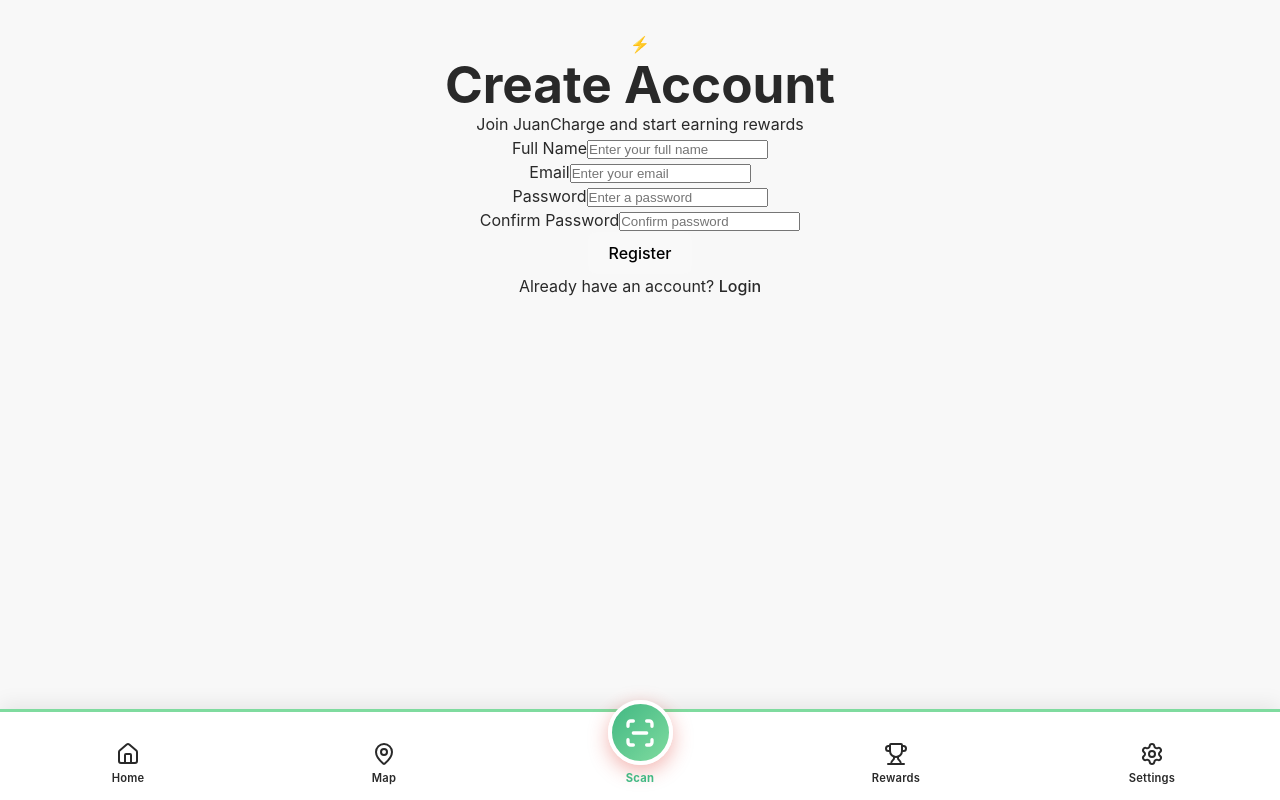
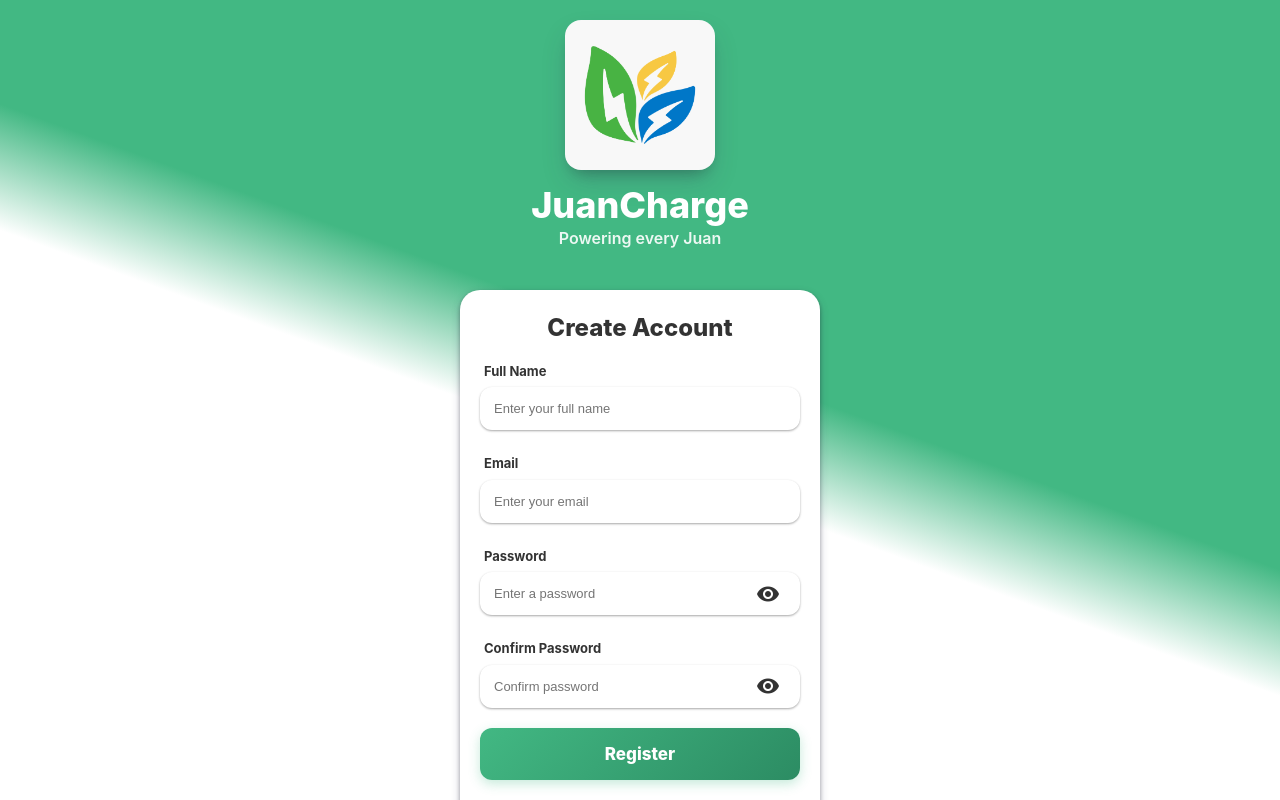
Before and after one commit to mawrk19/JuanCharge-mobile, a Vue app in the folder juancharge-mobile/: page /register in a window 1280 px wide. Built offline with nearby package versions, Linux system fonts and the light colour scheme; no server answers.

Commit message:
feat: enhance Login and Register views with improved UI elements and password visibility toggle

```diff
--- a/juancharge-mobile/index.html
+++ b/juancharge-mobile/index.html
@@ -3,6 +3,7 @@
   <head>
     <meta charset="UTF-8" />
     <link rel="icon" type="image/x-icon" href="/icon.ico" />
+    <link href="https://fonts.googleapis.com/icon?family=Material+Icons" rel="stylesheet" />
     <meta name="viewport" content="width=device-width, initial-scale=1.0, maximum-scale=1.0, user-scalable=no, viewport-fit=cover" />
     <meta name="mobile-web-app-capable" content="yes" />
     <meta name="apple-mobile-web-app-capable" content="yes" />
--- a/juancharge-mobile/src/App.vue
+++ b/juancharge-mobile/src/App.vue
@@ -7,7 +7,7 @@
 
 // Hide navbar on login page
 const showNavbar = computed(() => {
-  return route.path !== '/login'
+  return route.path !== '/login' && route.path !== '/register'
 })
 </script>
 
--- a/juancharge-mobile/src/views/Login.vue
+++ b/juancharge-mobile/src/views/Login.vue
@@ -5,32 +5,31 @@
       <div class="login-header">
         <img src="/logo.png" alt="JuanCharge Logo" class="logo" />
         <h1>JuanCharge</h1>
-        <p>Power your device, earn rewards</p>
+        <p>Powering every Juan</p>
       </div>
 
       <!-- Login Form -->
       <div class="login-form">
+        <header class="login-form-header">Login</header>
         <form @submit.prevent="handleLogin">
           <div class="form-group">
             <label>Email</label>
-            <input
-              v-model="credentials.email"
-              type="email"
-              placeholder="Enter your email"
-              required
-              :disabled="loading"
-            />
+            <input v-model="credentials.email" type="email" placeholder="Enter your email" required
+              :disabled="loading" />
           </div>
 
           <div class="form-group">
             <label>Password</label>
-            <input
-              v-model="credentials.password"
-              type="password"
-              placeholder="Enter your password"
-              required
-              :disabled="loading"
-            />
+            <div class="password-input-wrapper">
+              <input v-model="credentials.password" :type="showPassword ? 'text' : 'password'"
+                placeholder="Enter your password" required :disabled="loading">
+              <button type="button" class="toggle-password" @click="showPassword = !showPassword" :disabled="loading">
+                <span class="material-icons">
+                  {{ showPassword ? 'visibility_off' : 'visibility' }}
+                </span>
+              </button>
+              </input>
+            </div>
           </div>
 
           <!-- Error Message -->
@@ -39,11 +38,7 @@
           </div>
 
           <!-- Login Button -->
-          <button
-            type="submit"
-            class="login-btn"
-            :disabled="loading"
-          >
+          <button type="submit" class="login-btn" :disabled="loading">
             {{ loading ? 'Logging in...' : 'Login' }}
           </button>
         </form>
@@ -58,7 +53,7 @@
         <!-- Register Link -->
         <div class="register-link">
           Don't have an account?
-          <router-link to="/register">Register</router-link>
+          <router-link to="/register">Create Account</router-link>
         </div>
       </div>
 
@@ -79,12 +74,7 @@
         <form @submit.prevent="handleForgotPassword">
           <div class="form-group">
             <label>Email</label>
-            <input
-              v-model="forgotEmail"
-              type="email"
-              placeholder="Enter your email"
-              required
-            />
+            <input v-model="forgotEmail" type="email" placeholder="Enter your email" required />
           </div>
 
           <div v-if="forgotError" class="error-message">
@@ -96,18 +86,10 @@
           </div>
 
           <div class="modal-actions">
-            <button
-              type="button"
-              @click="showForgotPassword = false"
-              class="cancel-btn"
-            >
+            <button type="button" @click="showForgotPassword = false" class="cancel-btn">
               Cancel
             </button>
-            <button
-              type="submit"
-              class="submit-btn"
-              :disabled="sendingReset"
-            >
+            <button type="submit" class="submit-btn" :disabled="sendingReset">
               {{ sendingReset ? 'Sending...' : 'Send Reset Link' }}
             </button>
           </div>
@@ -133,6 +115,11 @@
 
 const loading = ref(false)
 const error = ref(null)
+
+//Toggle Password Visibility
+
+const showPassword = ref(false)
+
 
 // Forgot password
 const showForgotPassword = ref(false)
@@ -258,14 +245,20 @@
 }
 
 @keyframes pulse {
-  0%, 100% { transform: scale(1); }
-  50% { transform: scale(1.1); }
+
+  0%,
+  100% {
+    transform: scale(1);
+  }
+
+  50% {
+    transform: scale(1.1);
+  }
 }
 
 .login-header h1 {
   font-size: 36px;
   color: white;
-  margin-bottom: 8px;
   font-weight: 800;
 }
 
@@ -273,6 +266,14 @@
   font-size: 16px;
   color: rgba(255, 255, 255, 0.9);
   font-weight: 600;
+}
+
+.login-form-header {
+  font-size: 24px;
+  color: #333;
+  font-weight: 800;
+  text-align: center;
+  margin-bottom: 12px;
 }
 
 .login-form {
@@ -302,12 +303,12 @@
   padding: 14px;
   border: none;
   border-radius: 12px;
-  color:#333;
+  color: #333;
   font-size: 13px;
   font-weight: normal;
   transition: all 0.3s;
   box-sizing: border-box;
-  background-color:#ffffff;
+  background-color: #ffffff;
   box-shadow: rgba(0, 0, 0, 0.12) 0px 1px 3px, rgba(0, 0, 0, 0.24) 0px 1px 2px;
 }
 
@@ -474,4 +475,32 @@
   opacity: 0.6;
   cursor: not-allowed;
 }
+
+.password-input-wrapper {
+  position: relative;
+  width: 100%;
+}
+
+.password-input-wrapper input {
+  padding-right: 45px;
+  /* Make space for the button */
+}
+
+.toggle-password {
+  position: absolute;
+  right: 12px;
+  top: 50%;
+  transform: translateY(-50%);
+  background: transparent;
+  border: none;
+  cursor: pointer;
+  font-size: 18px;
+  color: #333;
+  padding: 4px 8px;
+  display: flex;
+  align-items: center;
+  justify-content: center;
+  transition: color 0.2s;
+  outline: none;
+}
 </style>
--- a/juancharge-mobile/src/views/Register.vue
+++ b/juancharge-mobile/src/views/Register.vue
@@ -2,12 +2,13 @@
   <div class="login-page">
     <div class="login-container">
       <div class="login-header">
-        <div class="logo">⚡</div>
-        <h1>Create Account</h1>
-        <p>Join JuanCharge and start earning rewards</p>
+        <img src="/logo.png" alt="JuanCharge Logo" class="logo" />
+        <h1>JuanCharge</h1>
+        <p>Powering every Juan</p>
       </div>
 
       <div class="login-form">
+        <header class="login-form-header">Create Account</header>
         <form @submit.prevent="handleRegister">
           <div class="form-group">
             <label>Full Name</label>
@@ -20,18 +21,41 @@
           </div>
 
           <div class="form-group">
-            <label>Password</label>
-            <input v-model="form.password" type="password" placeholder="Enter a password" required :disabled="loading" />
+            <div class="password-input-wrapper">
+              <label>Password</label>
+              <input v-model="form.password" :type="showPassword ? 'text' : 'password'" placeholder="Enter a password"
+                required :disabled="loading">
+              <button type="button" class="toggle-password" @click="showPassword = !showPassword" :disabled="loading">
+                <span class="material-icons">
+                  {{ showPassword ? 'visibility_off' : 'visibility' }}
+                </span>
+              </button>
+              </input>
+            </div>
           </div>
 
           <div class="form-group">
             <label>Confirm Password</label>
-            <input v-model="form.password_confirmation" type="password" placeholder="Confirm password" required :disabled="loading" />
+            <div class="password-input-wrapper">
+              <input v-model="form.password_confirmation"
+              :type="showConfirmPassword ? 'text' : 'password'"
+              placeholder="Confirm password"
+              required
+              :disabled="loading"
+              >
+                <button type="button" class="toggle-confirm-password" @click="showConfirmPassword = !showConfirmPassword" :disabled="loading">
+                <span class="material-icons">
+                  {{ showConfirmPassword ? 'visibility_off' : 'visibility' }}
+                </span>
+              </button>
+              </input>
+            </div>
           </div>
 
           <div v-if="error" class="error-message">{{ error }}</div>
 
-          <button type="submit" class="login-btn" :disabled="loading">{{ loading ? 'Registering...' : 'Register' }}</button>
+          <button type="submit" class="login-btn" :disabled="loading">{{ loading ? 'Registering...' : 'Register'
+            }}</button>
         </form>
 
         <div class="register-link">
@@ -55,6 +79,10 @@
   password: '',
   password_confirmation: ''
 })
+
+const showPassword = ref(false)
+const showConfirmPassword = ref(false)
+
 
 const loading = ref(false)
 const error = ref(null)
@@ -132,6 +160,322 @@
 </script>
 
 <style scoped>
-/* Register uses the same styles as Login; keep this file minimal to avoid duplicate CSS in the build.
-  The main styles are defined in Login.vue's <style> section and will apply here via global CSS scope. */
+.login-page {
+  min-height: 100vh;
+  height: 100vh;
+  background: #FFFFFF;
+  background: linear-gradient(20deg, rgba(255, 255, 255, 1) 45%, rgba(66, 184, 131, 1) 55%);
+  display: flex;
+  align-items: center;
+  justify-content: center;
+  overflow: hidden;
+  position: fixed;
+  top: 0;
+  left: 0;
+  right: 0;
+  bottom: 0;
+}
+
+.login-container {
+  width: 100%;
+  max-width: 400px;
+  overflow-y: auto;
+  max-height: 100vh;
+  padding: 20px;
+}
+
+.login-header {
+  text-align: center;
+  margin-bottom: 40px;
+}
+
+.logo {
+  width: 150px;
+  height: 150px;
+  margin: 0 auto 16px;
+  display: block;
+  /* animation: pulse 2s infinite; */
+  object-fit: contain;
+  background-color: #F8F8F8;
+  border-radius: 16px;
+  box-shadow: rgba(50, 50, 93, 0.25) 0px 13px 27px -5px, rgba(0, 0, 0, 0.3) 0px 8px 16px -8px;
+}
+
+@keyframes pulse {
+
+  0%,
+  100% {
+    transform: scale(1);
+  }
+
+  50% {
+    transform: scale(1.1);
+  }
+}
+
+.login-header h1 {
+  font-size: 36px;
+  color: white;
+  font-weight: 800;
+}
+
+.login-header p {
+  font-size: 16px;
+  color: rgba(255, 255, 255, 0.9);
+  font-weight: 600;
+}
+
+.login-form-header {
+  font-size: 24px;
+  color: #333;
+  font-weight: 800;
+  text-align: center;
+  margin-bottom: 12px;
+}
+
+.login-form {
+  background: white;
+  border-radius: 20px;
+  padding: 20px;
+  box-shadow: 0 4px 8px rgba(50, 50, 93, 0.25), 0 2px 4px rgba(0, 0, 0, 0.3);
+
+}
+
+.form-group {
+  margin-bottom: 20px;
+}
+
+.form-group label {
+  display: block;
+  text-align: left;
+  padding: 4px;
+  font-size: 13px;
+  color: #333;
+  font-weight: 700;
+  margin-bottom: 2px;
+}
+
+.form-group input {
+  width: 100%;
+  padding: 14px;
+  border: none;
+  border-radius: 12px;
+  color: #333;
+  font-size: 13px;
+  font-weight: normal;
+  transition: all 0.3s;
+  box-sizing: border-box;
+  background-color: #ffffff;
+  box-shadow: rgba(0, 0, 0, 0.12) 0px 1px 3px, rgba(0, 0, 0, 0.24) 0px 1px 2px;
+}
+
+.form-group input:focus {
+  outline: none;
+  border: 2px solid #6ec89f;
+}
+
+.form-group input:disabled {
+  background: #f5f5f5;
+  cursor: not-allowed;
+}
+
+.error-message {
+  background: #fee;
+  color: #e74c3c;
+  padding: 12px;
+  border-radius: 8px;
+  margin-bottom: 16px;
+  font-size: 14px;
+  font-weight: 600;
+  text-align: center;
+}
+
+.success-message {
+  background: #d4edda;
+  color: #155724;
+  padding: 12px;
+  border-radius: 8px;
+  margin-bottom: 16px;
+  font-size: 14px;
+  font-weight: 600;
+  text-align: center;
+}
+
+.login-btn {
+  width: 100%;
+  padding: 16px;
+  background: linear-gradient(135deg, #42b883 0%, #2c8c63 100%);
+  color: white;
+  border: none;
+  border-radius: 12px;
+  font-size: 17px;
+  font-weight: 800;
+  cursor: pointer;
+  box-shadow: 0 4px 12px rgba(66, 184, 131, 0.3);
+  transition: all 0.3s;
+}
+
+.login-btn:hover:not(:disabled) {
+  transform: translateY(-2px);
+  box-shadow: 0 6px 16px rgba(66, 184, 131, 0.4);
+}
+
+.login-btn:disabled {
+  opacity: 0.6;
+  cursor: not-allowed;
+  transform: none;
+}
+
+.forgot-password {
+  text-align: center;
+  margin-top: 16px;
+}
+
+.forgot-password a {
+  color: #42b883;
+  text-decoration: none;
+  font-size: 14px;
+  font-weight: 700;
+}
+
+.register-link {
+  text-align: center;
+  margin-top: 24px;
+  padding-top: 24px;
+  border-top: 1px solid #e0e0e0;
+  font-size: 14px;
+  color: #666;
+  font-weight: 600;
+}
+
+.register-link a {
+  color: #42b883;
+  text-decoration: none;
+  font-weight: 800;
+}
+
+.app-version {
+  text-align: center;
+  margin-top: 24px;
+}
+
+.app-version p {
+  color: rgba(255, 255, 255, 0.7);
+  font-size: 12px;
+  font-weight: 600;
+}
+
+/* Modal */
+.modal-overlay {
+  position: fixed;
+  inset: 0;
+  background: rgba(0, 0, 0, 0.5);
+  display: flex;
+  align-items: center;
+  justify-content: center;
+  z-index: 10000;
+  padding: 20px;
+}
+
+.modal-content {
+  background: white;
+  border-radius: 16px;
+  padding: 24px;
+  max-width: 400px;
+  width: 100%;
+}
+
+.modal-content h3 {
+  font-size: 20px;
+  color: #333;
+  font-weight: 800;
+  margin-bottom: 12px;
+}
+
+.modal-description {
+  font-size: 14px;
+  color: #666;
+  margin-bottom: 20px;
+  line-height: 1.5;
+}
+
+.modal-actions {
+  display: grid;
+  grid-template-columns: 1fr 1fr;
+  gap: 12px;
+  margin-top: 20px;
+}
+
+.cancel-btn {
+  padding: 12px;
+  background: #f0f0f0;
+  color: #666;
+  border: none;
+  border-radius: 8px;
+  font-size: 15px;
+  font-weight: 800;
+  cursor: pointer;
+}
+
+.submit-btn {
+  padding: 12px;
+  background: linear-gradient(135deg, #42b883 0%, #2c8c63 100%);
+  color: white;
+  border: none;
+  border-radius: 8px;
+  font-size: 15px;
+  font-weight: 800;
+  cursor: pointer;
+}
+
+.submit-btn:disabled {
+  opacity: 0.6;
+  cursor: not-allowed;
+}
+
+.password-input-wrapper {
+  position: relative;
+  width: 100%;
+}
+
+.password-input-wrapper input {
+  padding-right: 45px;
+  /* Make space for the button */
+}
+
+.toggle-password {
+  position: absolute;
+  right: 12px;
+  top: 71%;
+  transform: translateY(-50%);
+  background: transparent;
+  border: none;
+  cursor: pointer;
+  font-size: 18px;
+  color: #333;
+  padding: 4px 8px;
+  display: flex;
+  align-items: center;
+  justify-content: center;
+  transition: color 0.2s;
+  outline: none;
+}
+
+.toggle-confirm-password {
+  position: absolute;
+  right: 12px;
+  top: 50%;
+  transform: translateY(-50%);
+  background: transparent;
+  border: none;
+  cursor: pointer;
+  font-size: 18px;
+  color: #333;
+  padding: 4px 8px;
+  display: flex;
+  align-items: center;
+  justify-content: center;
+  transition: color 0.2s;
+  outline: none;
+}
 </style>
```
